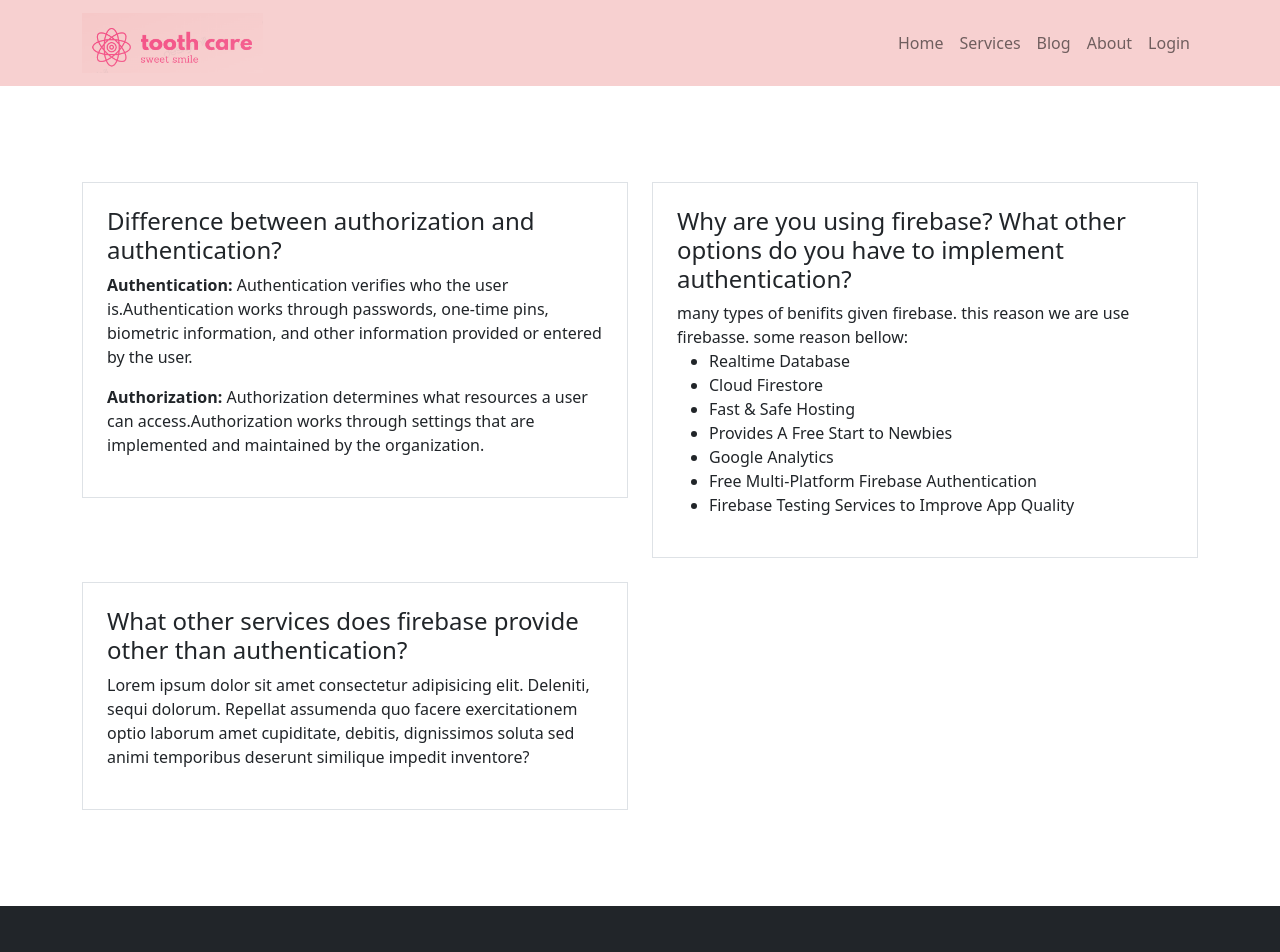
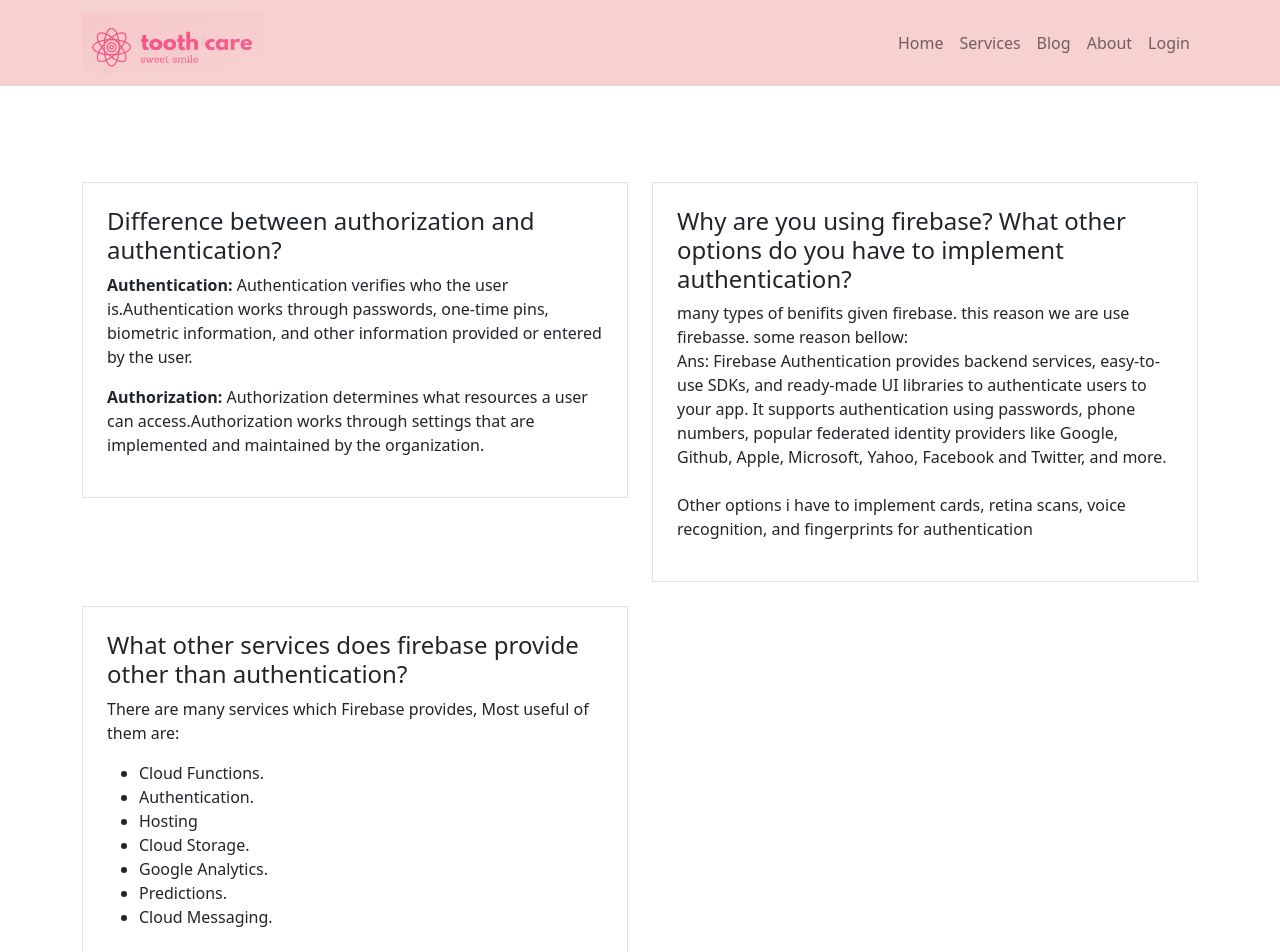
Before and after one commit to akashwebs/tooth-care-services-client, a React (Create React App) app: page /blog in a window 1280 px wide. Shown: the top 952 px of the page. Built offline with nearby package versions, Linux system fonts and the light colour scheme; no server answers.

Commit message:
added quistion answer

```diff
--- a/src/Pages/Blog/Blog.js
+++ b/src/Pages/Blog/Blog.js
@@ -13,25 +13,42 @@
                     </div>
                 </Col>
                 <Col >
-                <div className=' border p-4'>
+                    <div className=' border p-4'>
                         <h4>Why are you using firebase? What other options do you have to implement authentication?</h4>
                         <p className='m-0'>many types of benifits given firebase. this reason we are use firebasse. some reason bellow:</p>
-                        <ul >
-                            <li>Realtime Database</li>
-                            <li>Cloud Firestore</li>
-                            <li>Fast & Safe Hosting</li>
-                            <li>Provides A Free Start to Newbies</li>
-                            <li>Google Analytics</li>
-                            <li>Free Multi-Platform Firebase Authentication</li>
-                            <li>Firebase Testing Services to Improve App Quality</li>
-                        </ul>
+                        <p>
+                            Ans: Firebase Authentication provides backend services, easy-to-use SDKs, and ready-made UI libraries to authenticate users to your app. It supports authentication using passwords, phone numbers, popular federated identity providers like Google, Github, Apple, Microsoft, Yahoo, Facebook and Twitter, and more.
+                            <br></br>
+                            <br></br>
+                            Other options i have to implement cards, retina scans, voice recognition, and fingerprints for authentication
+                        </p>
+
+
+
+
 
                     </div>
                 </Col>
                 <Col>
-                <div className=' border p-4'>
+                    <div className=' border p-4'>
                         <h4>What other services does firebase provide other than authentication?</h4>
-                        <p>Lorem ipsum dolor sit amet consectetur adipisicing elit. Deleniti, sequi dolorum. Repellat assumenda quo facere exercitationem optio laborum amet cupiditate, debitis, dignissimos soluta sed animi temporibus deserunt similique impedit inventore?</p>
+
+                        <p>
+                            There are many services which Firebase provides, Most useful of them are:
+                        </p>
+
+                        <ul>
+                            <li>Cloud Functions.</li>
+                            <li>Authentication.</li>
+                            <li>Hosting</li>
+                            <li>Cloud Storage.</li>
+                            <li>Google Analytics.</li>
+                            <li>Predictions.</li>
+                            <li>Cloud Messaging.</li>
+                        </ul>
+
+
+
                     </div>
                 </Col>
             </Row>
```
